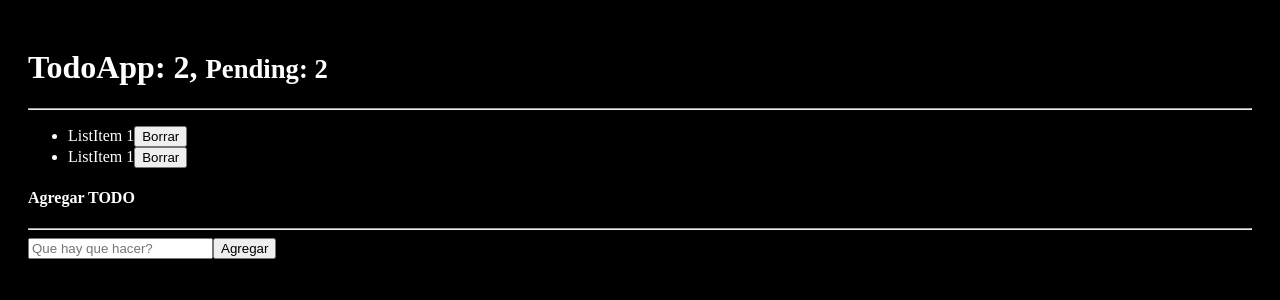
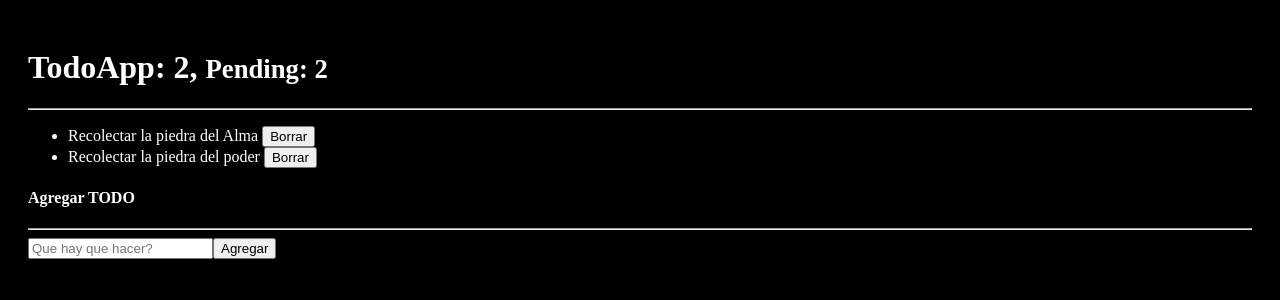
Before and after one commit to Arevelo27/hook-app, a React app: page / in a window 1280 px wide. Shown: the top 300 px of the page. Built offline with nearby package versions, Linux system fonts and the light colour scheme; the HTML template or start-up script is replaced by a standard one.

Commit message:
Resolución de la tarea - TodoApp

```diff
--- /dev/null
+++ b/src/08-useReducer/TodoAdd.jsx
@@ -0,0 +1,44 @@
+import { useForm } from "../hooks";
+
+export const TodoAdd = ({ onNewTodo }) => {
+
+    const { description, onInputChange, onResetForm } = useForm({
+        description: ''
+    })
+
+    const onFormSubmit = (e) => {
+        e.preventDefault();
+
+        if (description.length <= 1) return;
+
+        const newTodo = {
+            id: new Date().getTime(),
+            description,
+            done: false
+        }
+
+        onNewTodo(newTodo);
+        onResetForm();
+    }
+
+    return (
+        <form onSubmit={onFormSubmit}>
+
+            <input
+                type="text"
+                placeholder="Que hay que hacer?"
+                className="form-control"
+                name="description"
+                value={description}
+                onChange={onInputChange}
+            />
+            <button
+                type="submit"
+                className="btn btn-outline-primary mt-1"
+            >
+                Agregar
+            </button>
+
+        </form>
+    )
+}
--- a/src/08-useReducer/TodoApp.jsx
+++ b/src/08-useReducer/TodoApp.jsx
@@ -1,15 +1,15 @@
 import { useReducer } from 'react'
-import { todoReducer } from './todoReducer';
+import { todoReducer, TodoList, TodoAdd } from './';
 
 const initialState = [
     {
         id: new Date().getTime(),
-        todo: 'Recolectar la piedra del Alma',
+        descripcion: 'Recolectar la piedra del Alma',
         done: false,
     },
     {
-        id: new Date().getTime() * 2,
-        todo: 'Recolectar la piedra del poder',
+        id: new Date().getTime() * 3,
+        descripcion: 'Recolectar la piedra del poder',
         done: false,
     }
 ];
@@ -18,6 +18,10 @@ export const TodoApp = () => {
 
     const [todos, dispatch] = useReducer(todoReducer, initialState);
 
+    const handleNewTodo = (todo) => {
+        console.log({ todo })
+    }
+
     return (
         <>
 
@@ -25,44 +29,16 @@ export const TodoApp = () => {
 
             <hr />
 
-            {/* <TodoList /> */}
             <div className="row">
                 <div className="col-7">
-                    <ul className="list-group list-group-flush">
-                        {
-                            todos.map(todo => (
-                                <li key={todo.id} className="list-group-item d-flex justify-content-between" >
-                                    <span>ListItem 1</span>
-                                    <button
-                                        className="btn btn-danger"
-                                        onClick={() => dispatch({ type: 'delete', payload: 1 })}
-                                    >
-                                        Borrar
-                                    </button>
-                                </li>
-                            ))
-                        }
-                    </ul>
+                    <TodoList todos={todos} dispatch={dispatch} />
                 </div>
 
                 <div className="col-5">
                     <h4> Agregar TODO</h4>
                     <hr />
-                    <form>
 
-                        <input
-                            type="text"
-                            placeholder="Que hay que hacer?"
-                            className="form-control"
-                        />
-                        <button
-                            type="submit"
-                            className="btn btn-outline-primary mt-1"
-                        >
-                            Agregar
-                        </button>
-
-                    </form>
+                    <TodoAdd onNewTodo={handleNewTodo} />
                 </div>
 
             </div>
--- /dev/null
+++ b/src/08-useReducer/TodoItem.jsx
@@ -0,0 +1,13 @@
+export const TodoItem = ({ todo, dispatch }) => {
+    return (
+        <li className="list-group-item d-flex justify-content-between" >
+            <span> {todo.descripcion} </span>
+            <button
+                className="btn btn-danger"
+                onClick={() => dispatch({ type: 'delete', payload: 1 })}
+            >
+                Borrar
+            </button>
+        </li>
+    )
+}
--- /dev/null
+++ b/src/08-useReducer/TodoList.jsx
@@ -0,0 +1,18 @@
+import { TodoItem } from "./TodoItem"
+
+export const TodoList = ({ todos = [], dispatch }) => {
+    return (
+        <ul className="list-group list-group-flush">
+            {
+                todos.map(todo => (
+
+                    <TodoItem
+                        key={todo.id}
+                        todo={todo}
+                        dispatch={dispatch}
+                    />
+                ))
+            }
+        </ul>
+    )
+}
--- /dev/null
+++ b/src/08-useReducer/index.js
@@ -0,0 +1,5 @@
+export * from './TodoApp'
+export * from './TodoAdd'
+export * from './TodoList'
+export * from './TodoItem'
+export * from './todoReducer'
```
